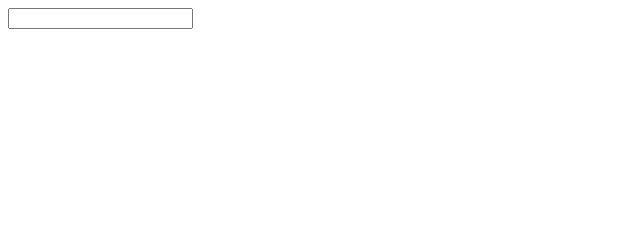
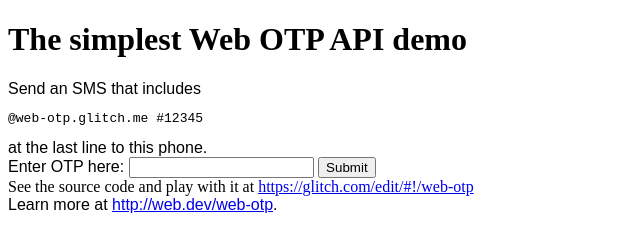
Before and after one commit to Shivaraj-Padala/otp-test, a plain HTML site: page index.html in a window 1280 px wide. Shown: the whole page, without its empty margins (0-640 px from the left). Drawn offline with Linux system fonts and the light colour scheme.

Commit message:
Add files via upload

```diff
--- a/index.html
+++ b/index.html
@@ -1,13 +1,30 @@
 <!DOCTYPE html>
 <html lang="en">
   <head>
-    <meta charset="UTF-8">
-    <meta http-equiv="X-UA-Compatible" content="IE=edge">
-    <meta name="viewport" content="width=device-width, initial-scale=1.0">
-    <title>Document</title>
+    <title>Web OTP API Simplest</title>
+    <meta charset="utf-8">
+    <meta name="viewport" content="width=device-width, initial-scale=1">
+    <style>div {font-family: sans-serif;}</style>
   </head>
   <body>
-    <input type="text" autocomplete="one-time-code" inputmode="numeric" />
+    <h1>
+      The simplest Web OTP API demo
+    </h1>
+    <div>
+      Send an SMS that includes <pre><code>@web-otp.glitch.me #12345</code></pre> at the last line to this phone.
+    </div>
+    <div>
+      <form action="/post" method="post">
+        Enter OTP here:
+        <input type="text" autocomplete="one-time-code" inputmode="numeric" name="one-time-code">
+        <input type="submit" value="Submit">
+      </form>
+    </div>
+      See the source code and play with it at <a href="https://glitch.com/edit/#!/web-otp">https://glitch.com/edit/#!/web-otp</a>
+    </div>
+    <div>
+      Learn more at <a href="http://web.dev/web-otp">http://web.dev/web-otp</a>.
+    </div>
     <script>
     if ('OTPCredential' in window) {
       window.addEventListener('DOMContentLoaded', e => {
@@ -25,7 +42,6 @@ if ('OTPCredential' in window) {
           signal: ac.signal
         }).then(otp => {
           input.value = otp.code;
-      alert(otp.code);
           if (form) form.submit();
         }).catch(err => {
           console.log(err);
```
Lines whose indentation alone changed are shown as unchanged.
